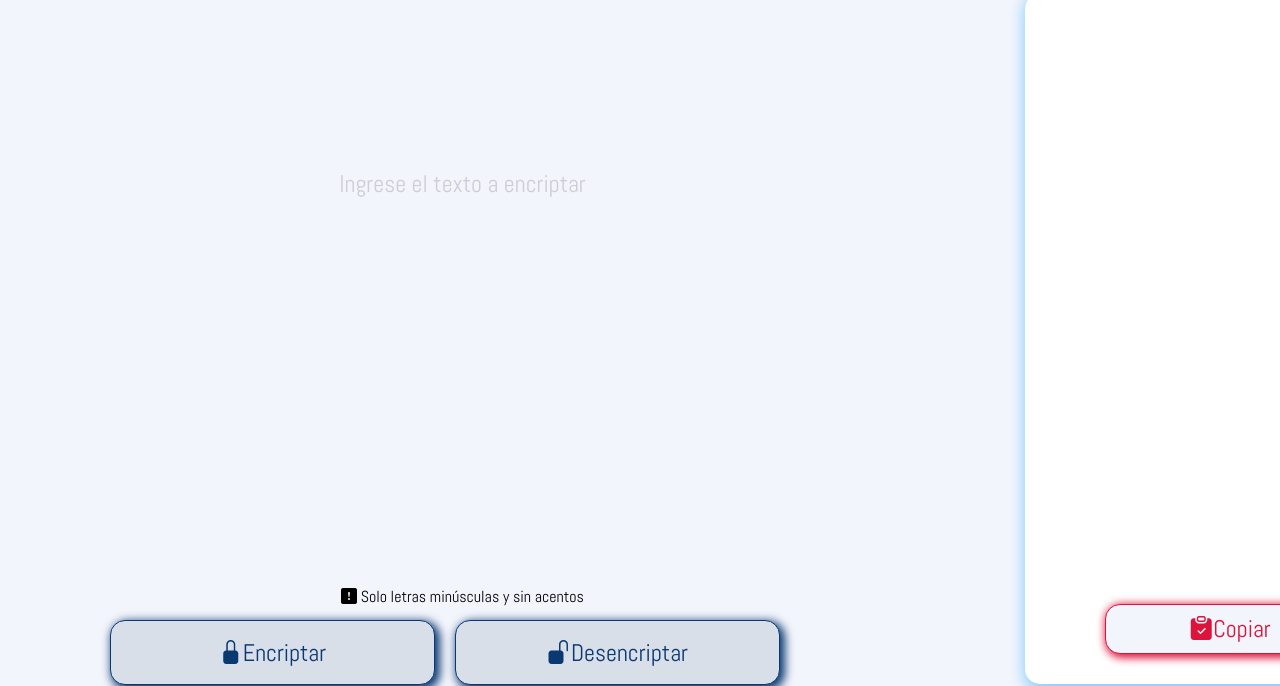
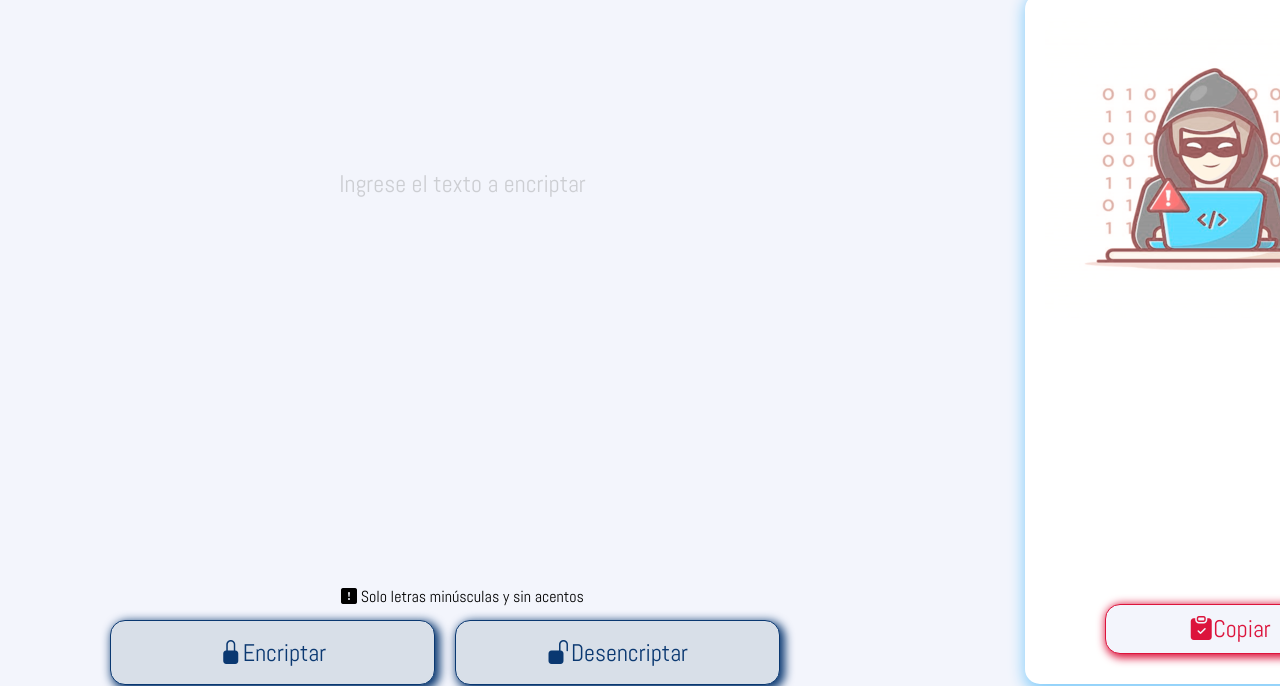
Before and after one commit to KevinxD07/Challenge-ONE, a plain HTML site: page index.html in a window 1280 px wide. Shown: the part 114-800 px from the top of the page. Drawn offline with nearby package versions, Linux system fonts and the light colour scheme; the site is published under a folder, as on GitHub Pages, so addresses that start at the root find nothing.

Commit message:
arreglando error de sintaxi en url en css, de logo

```diff
--- a/css/style.css
+++ b/css/style.css
@@ -78,7 +78,7 @@ section.contenedor-2{
 }
 
 .mensaje{
-    background: url(/Imagenes/hackxd.png);
+    background: url(../Imagenes/hackxd.png);
     background-repeat: no-repeat;
     padding: 25px;
     height: 520px;
```
